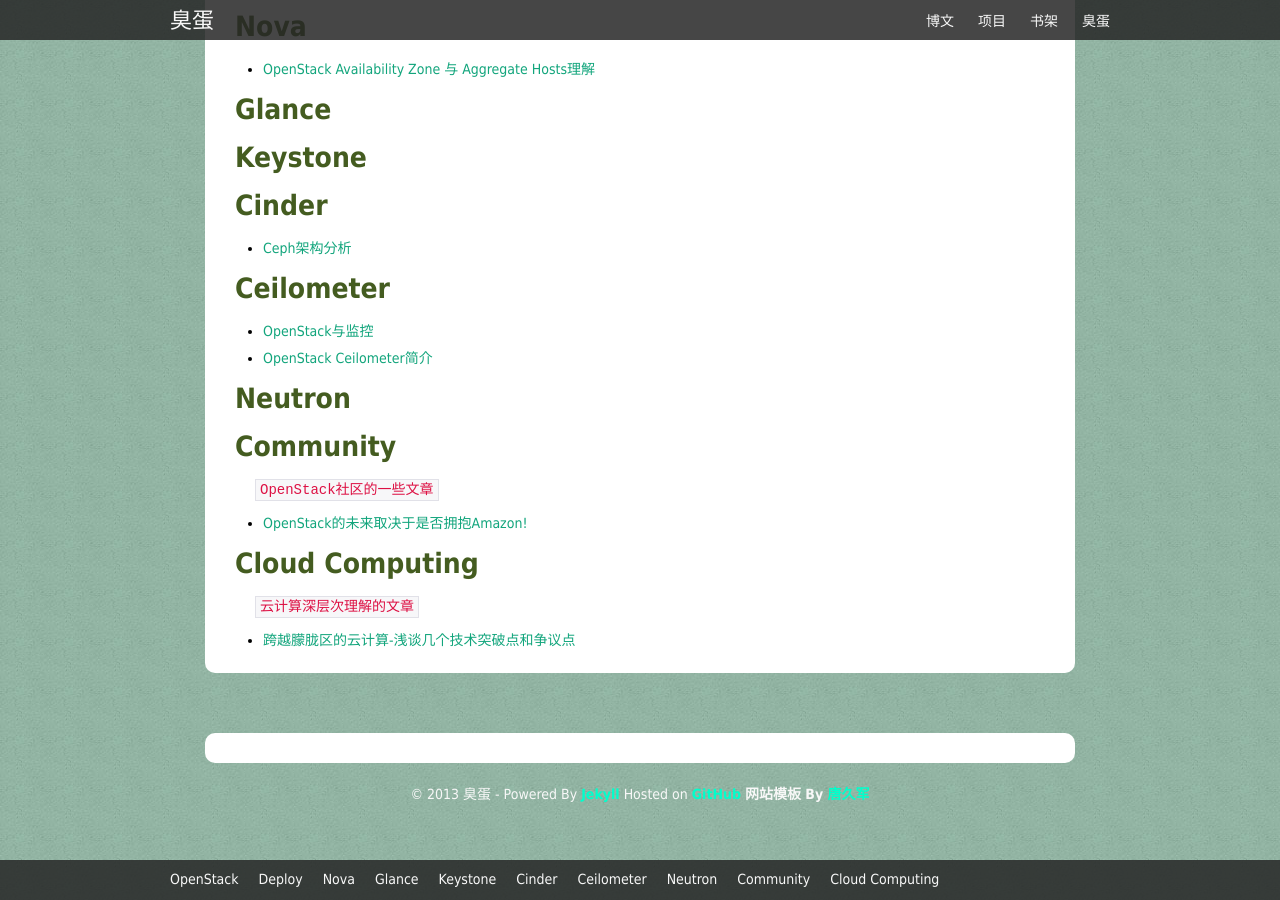
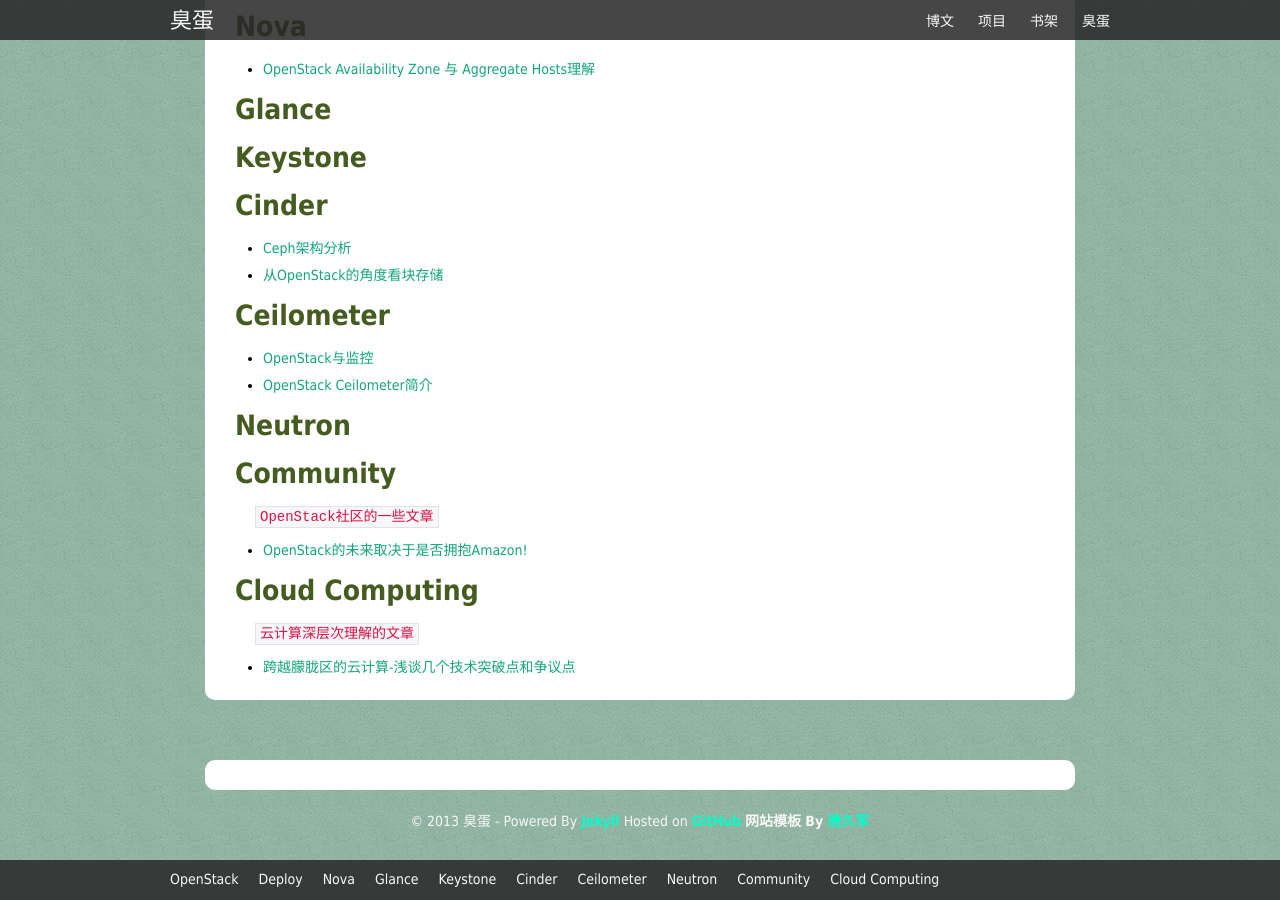
Before and after one commit to liuan/blog, a Jekyll site: the page built from _posts/2013-9-5-OpenStack文章汇总.md, in a window 1280 px wide and 900 px high, scrolled down 580 px. Built offline with Jekyll 4.4.1, drawn with Linux system fonts in a browser that asks for light colours; comment, search, counter and statistics services are not loaded.

Commit message:
block storage

```diff
--- a/_posts/2013-9-5-OpenStack文章汇总.md
+++ b/_posts/2013-9-5-OpenStack文章汇总.md
@@ -31,6 +31,7 @@
 ### Cinder
 
 * [Ceph架构分析](http://www.ustack.com/blog/ceph_infra/)
+* [从OpenStack的角度看块存储](http://www.infoq.com/cn/articles/block-storage-overview)
 
 ### Ceilometer
 
```
